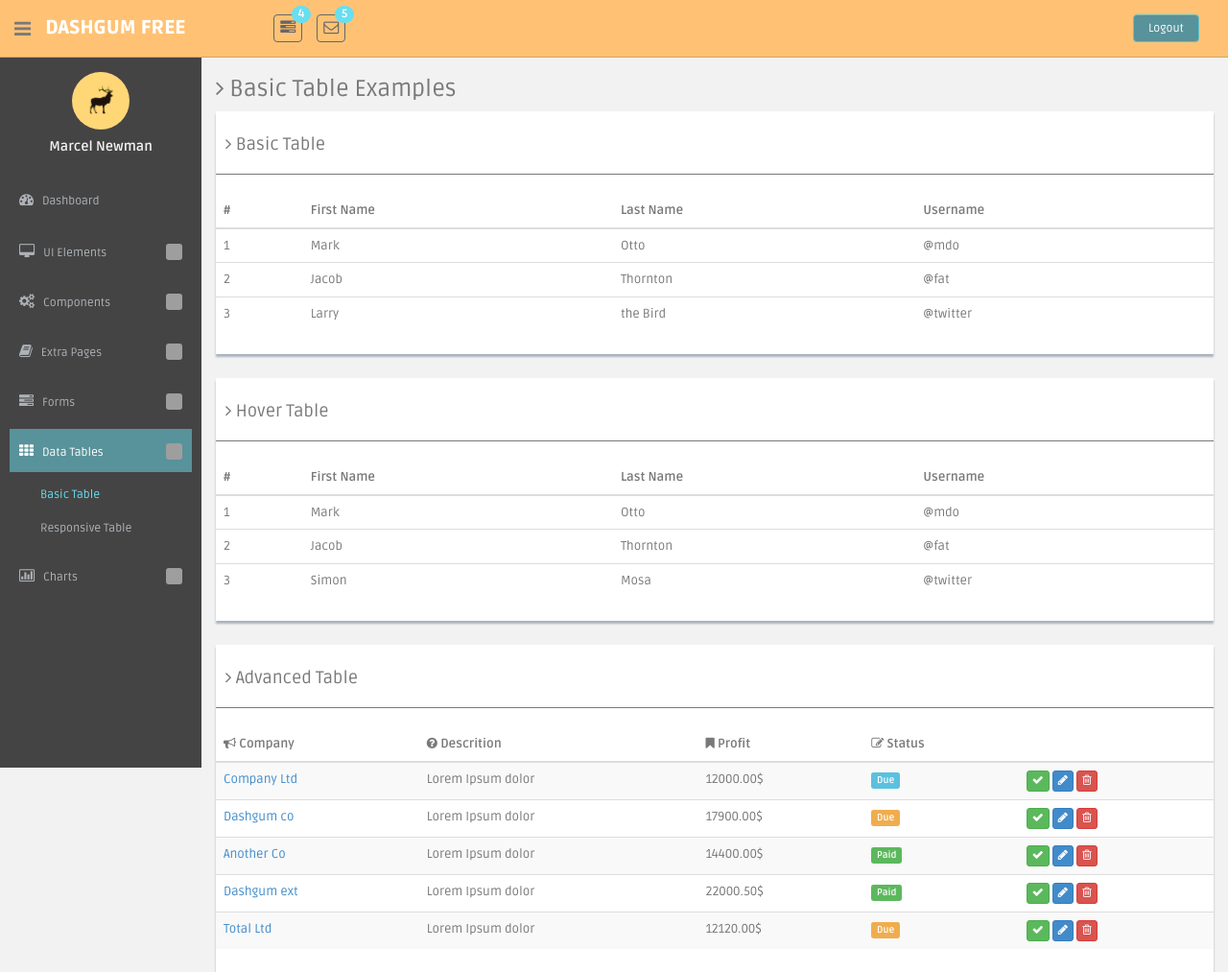
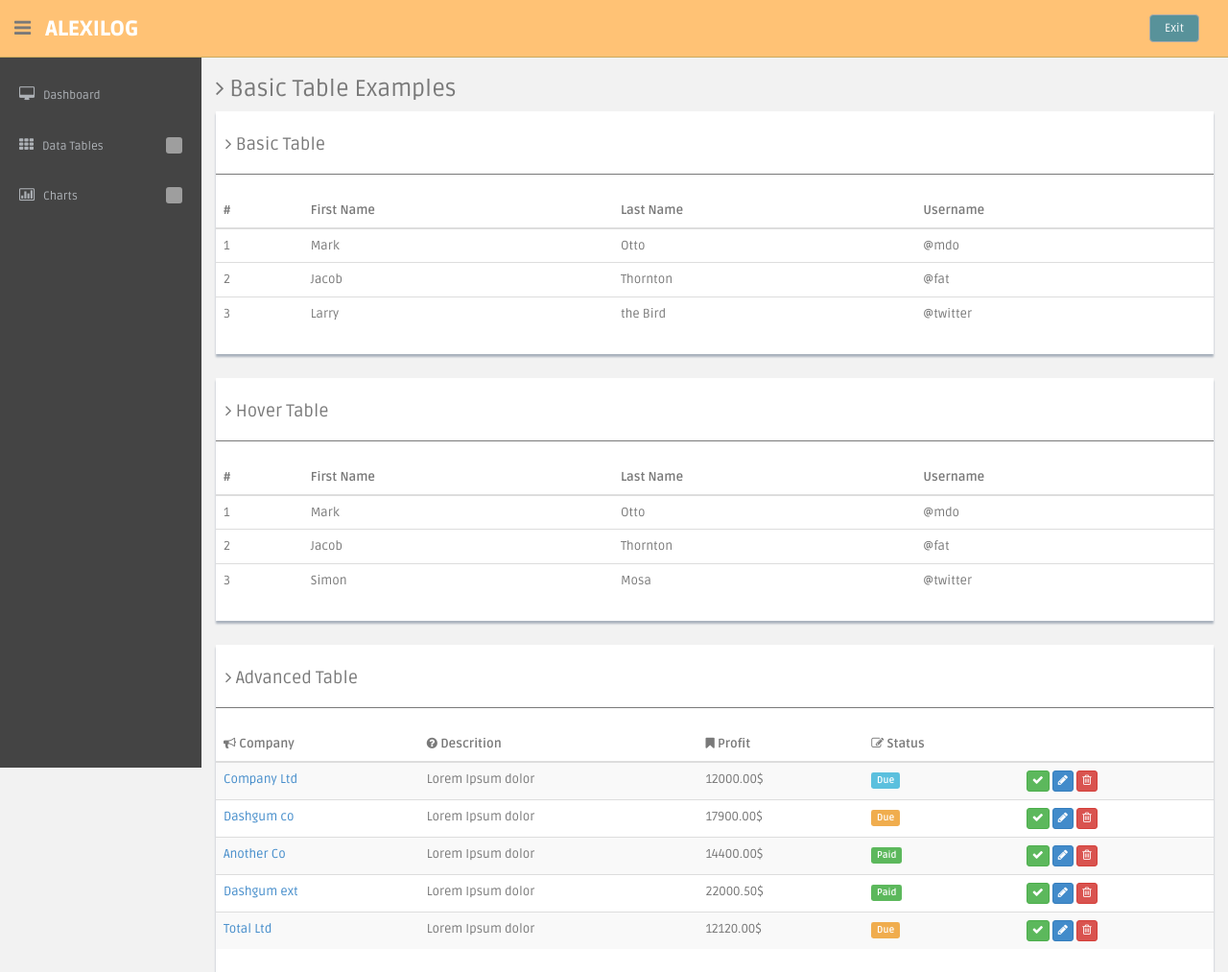
Before and after one commit to Mitsukizzy/Artemis, a PHP site: page /basic_table.html in a window 1280 px wide. Shown: the top 1013 px of the page at 96% size. Run offline with PHP 8.4, Linux system fonts and the light colour scheme; grey boxes are pictures that could not be loaded.

Commit message:
Small style updates

```diff
--- a/assets/css/style.css
+++ b/assets/css/style.css
@@ -218,7 +218,7 @@ ul.top-menu > li > .logout {
 	font-size: 12px;
 	border-radius: 4px;
 	-webkit-border-radius: 4px;
-	border: 1px solid #64c3c2 !important;
+	border: 1px solid #aaa !important;
 	padding: 5px 15px;
 	margin-right: 15px;
 	background: #58929a;
@@ -428,7 +428,7 @@ ul.sidebar-menu li a.active i {
 }
 
 a.logo {
-    font-size: 20px;
+    font-size: 22px;
     color: #ffffff;
     float: left;
     margin-top: 15px;
@@ -739,7 +739,7 @@ ul.top-menu > li > a:hover, ul.top-menu > li > a:focus {
 .sidebar-toggle-box {
     float: left;
     padding-right: 15px;
-    margin-top: 20px;
+    margin-top: 19px;
 }
 
 .sidebar-toggle-box .fa-bars {
--- a/basic_table.html
+++ b/basic_table.html
@@ -37,155 +37,15 @@
                   <div class="fa fa-bars tooltips" data-placement="right" data-original-title="Toggle Navigation"></div>
               </div>
             <!--logo start-->
-            <a href="index.html" class="logo"><b>DASHGUM FREE</b></a>
+            <a href="index.html" class="logo"><b>ALEXILOG</b></a>
             <!--logo end-->
-            <div class="nav notify-row" id="top_menu">
-                <!--  notification start -->
-                <ul class="nav top-menu">
-                    <!-- settings start -->
-                    <li class="dropdown">
-                        <a data-toggle="dropdown" class="dropdown-toggle" href="index.html#">
-                            <i class="fa fa-tasks"></i>
-                            <span class="badge bg-theme">4</span>
-                        </a>
-                        <ul class="dropdown-menu extended tasks-bar">
-                            <div class="notify-arrow notify-arrow-green"></div>
-                            <li>
-                                <p class="green">You have 4 pending tasks</p>
-                            </li>
-                            <li>
-                                <a href="index.html#">
-                                    <div class="task-info">
-                                        <div class="desc">DashGum Admin Panel</div>
-                                        <div class="percent">40%</div>
-                                    </div>
-                                    <div class="progress progress-striped">
-                                        <div class="progress-bar progress-bar-success" role="progressbar" aria-valuenow="40" aria-valuemin="0" aria-valuemax="100" style="width: 40%">
-                                            <span class="sr-only">40% Complete (success)</span>
-                                        </div>
-                                    </div>
-                                </a>
-                            </li>
-                            <li>
-                                <a href="index.html#">
-                                    <div class="task-info">
-                                        <div class="desc">Database Update</div>
-                                        <div class="percent">60%</div>
-                                    </div>
-                                    <div class="progress progress-striped">
-                                        <div class="progress-bar progress-bar-warning" role="progressbar" aria-valuenow="60" aria-valuemin="0" aria-valuemax="100" style="width: 60%">
-                                            <span class="sr-only">60% Complete (warning)</span>
-                                        </div>
-                                    </div>
-                                </a>
-                            </li>
-                            <li>
-                                <a href="index.html#">
-                                    <div class="task-info">
-                                        <div class="desc">Product Development</div>
-                                        <div class="percent">80%</div>
-                                    </div>
-                                    <div class="progress progress-striped">
-                                        <div class="progress-bar progress-bar-info" role="progressbar" aria-valuenow="80" aria-valuemin="0" aria-valuemax="100" style="width: 80%">
-                                            <span class="sr-only">80% Complete</span>
-                                        </div>
-                                    </div>
-                                </a>
-                            </li>
-                            <li>
-                                <a href="index.html#">
-                                    <div class="task-info">
-                                        <div class="desc">Payments Sent</div>
-                                        <div class="percent">70%</div>
-                                    </div>
-                                    <div class="progress progress-striped">
-                                        <div class="progress-bar progress-bar-danger" role="progressbar" aria-valuenow="70" aria-valuemin="0" aria-valuemax="100" style="width: 70%">
-                                            <span class="sr-only">70% Complete (Important)</span>
-                                        </div>
-                                    </div>
-                                </a>
-                            </li>
-                            <li class="external">
-                                <a href="#">See All Tasks</a>
-                            </li>
-                        </ul>
-                    </li>
-                    <!-- settings end -->
-                    <!-- inbox dropdown start-->
-                    <li id="header_inbox_bar" class="dropdown">
-                        <a data-toggle="dropdown" class="dropdown-toggle" href="index.html#">
-                            <i class="fa fa-envelope-o"></i>
-                            <span class="badge bg-theme">5</span>
-                        </a>
-                        <ul class="dropdown-menu extended inbox">
-                            <div class="notify-arrow notify-arrow-green"></div>
-                            <li>
-                                <p class="green">You have 5 new messages</p>
-                            </li>
-                            <li>
-                                <a href="index.html#">
-                                    <span class="photo"><img alt="avatar" src="assets/img/ui-zac.jpg"></span>
-                                    <span class="subject">
-                                    <span class="from">Zac Snider</span>
-                                    <span class="time">Just now</span>
-                                    </span>
-                                    <span class="message">
-                                        Hi mate, how is everything?
-                                    </span>
-                                </a>
-                            </li>
-                            <li>
-                                <a href="index.html#">
-                                    <span class="photo"><img alt="avatar" src="assets/img/ui-divya.jpg"></span>
-                                    <span class="subject">
-                                    <span class="from">Divya Manian</span>
-                                    <span class="time">40 mins.</span>
-                                    </span>
-                                    <span class="message">
-                                     Hi, I need your help with this.
-                                    </span>
-                                </a>
-                            </li>
-                            <li>
-                                <a href="index.html#">
-                                    <span class="photo"><img alt="avatar" src="assets/img/ui-danro.jpg"></span>
-                                    <span class="subject">
-                                    <span class="from">Dan Rogers</span>
-                                    <span class="time">2 hrs.</span>
-                                    </span>
-                                    <span class="message">
-                                        Love your new Dashboard.
-                                    </span>
-                                </a>
-                            </li>
-                            <li>
-                                <a href="index.html#">
-                                    <span class="photo"><img alt="avatar" src="assets/img/ui-sherman.jpg"></span>
-                                    <span class="subject">
-                                    <span class="from">Dj Sherman</span>
-                                    <span class="time">4 hrs.</span>
-                                    </span>
-                                    <span class="message">
-                                        Please, answer asap.
-                                    </span>
-                                </a>
-                            </li>
-                            <li>
-                                <a href="index.html#">See all messages</a>
-                            </li>
-                        </ul>
-                    </li>
-                    <!-- inbox dropdown end -->
-                </ul>
-                <!--  notification end -->
-            </div>
             <div class="top-menu">
             	<ul class="nav pull-right top-menu">
-                    <li><a class="logout" href="login.html">Logout</a></li>
+                    <li><a class="logout" href="lock_screen.html">Exit</a></li>
             	</ul>
             </div>
         </header>
-      <!--header end-->
+       <!--header end-->
 
       <!-- **********************************************************************************************************************************************************
       MAIN SIDEBAR MENU
@@ -196,67 +56,20 @@
               <!-- sidebar menu start-->
               <ul class="sidebar-menu" id="nav-accordion">
 
-              	  <p class="centered"><a href="profile.html"><img src="assets/img/ui-sam.jpg" class="img-circle" width="60"></a></p>
-              	  <h5 class="centered">Marcel Newman</h5>
-
-                  <li class="mt">
-                      <a href="index.html">
-                          <i class="fa fa-dashboard"></i>
+                  <li class="menu">
+                      <a href="index.html" >
+                          <i class="fa fa-desktop"></i>
                           <span>Dashboard</span>
                       </a>
                   </li>
-
                   <li class="sub-menu">
                       <a href="javascript:;" >
-                          <i class="fa fa-desktop"></i>
-                          <span>UI Elements</span>
-                      </a>
-                      <ul class="sub">
-                          <li><a  href="general.html">General</a></li>
-                          <li><a  href="buttons.html">Buttons</a></li>
-                          <li><a  href="panels.html">Panels</a></li>
-                      </ul>
-                  </li>
-
-                  <li class="sub-menu">
-                      <a href="javascript:;" >
-                          <i class="fa fa-cogs"></i>
-                          <span>Components</span>
-                      </a>
-                      <ul class="sub">
-                          <li><a  href="calendar.html">Calendar</a></li>
-                          <li><a  href="gallery.html">Gallery</a></li>
-                          <li><a  href="todo_list.html">Todo List</a></li>
-                      </ul>
-                  </li>
-                  <li class="sub-menu">
-                      <a href="javascript:;" >
-                          <i class="fa fa-book"></i>
-                          <span>Extra Pages</span>
-                      </a>
-                      <ul class="sub">
-                          <li><a  href="blank.html">Blank Page</a></li>
-                          <li><a  href="login.html">Login</a></li>
-                          <li><a  href="lock_screen.html">Lock Screen</a></li>
-                      </ul>
-                  </li>
-                  <li class="sub-menu">
-                      <a href="javascript:;" >
-                          <i class="fa fa-tasks"></i>
-                          <span>Forms</span>
-                      </a>
-                      <ul class="sub">
-                          <li><a  href="form_component.html">Form Components</a></li>
-                      </ul>
-                  </li>
-                  <li class="sub-menu">
-                      <a class="active" href="javascript:;" >
                           <i class="fa fa-th"></i>
                           <span>Data Tables</span>
                       </a>
                       <ul class="sub">
-                          <li class="active"><a  href="basic_table.html">Basic Table</a></li>
-                          <li><a  href="responsive_table.html">Responsive Table</a></li>
+                          <li><a class="active" href="basic_table.html">Basic Table</a></li>
+                          <li><a href="responsive_table.html">Responsive Table</a></li>
                       </ul>
                   </li>
                   <li class="sub-menu">
@@ -265,8 +78,8 @@
                           <span>Charts</span>
                       </a>
                       <ul class="sub">
-                          <li><a  href="morris.html">Morris</a></li>
-                          <li><a  href="chartjs.html">Chartjs</a></li>
+                          <li><a  href="blank.html">Blank Page</a></li>
+                          <li><a class="active" href="chartjs.html">Chartjs</a></li>
                       </ul>
                   </li>
 
```
Also changed, not shown: responsive_table.html (+9 -196 lines).
